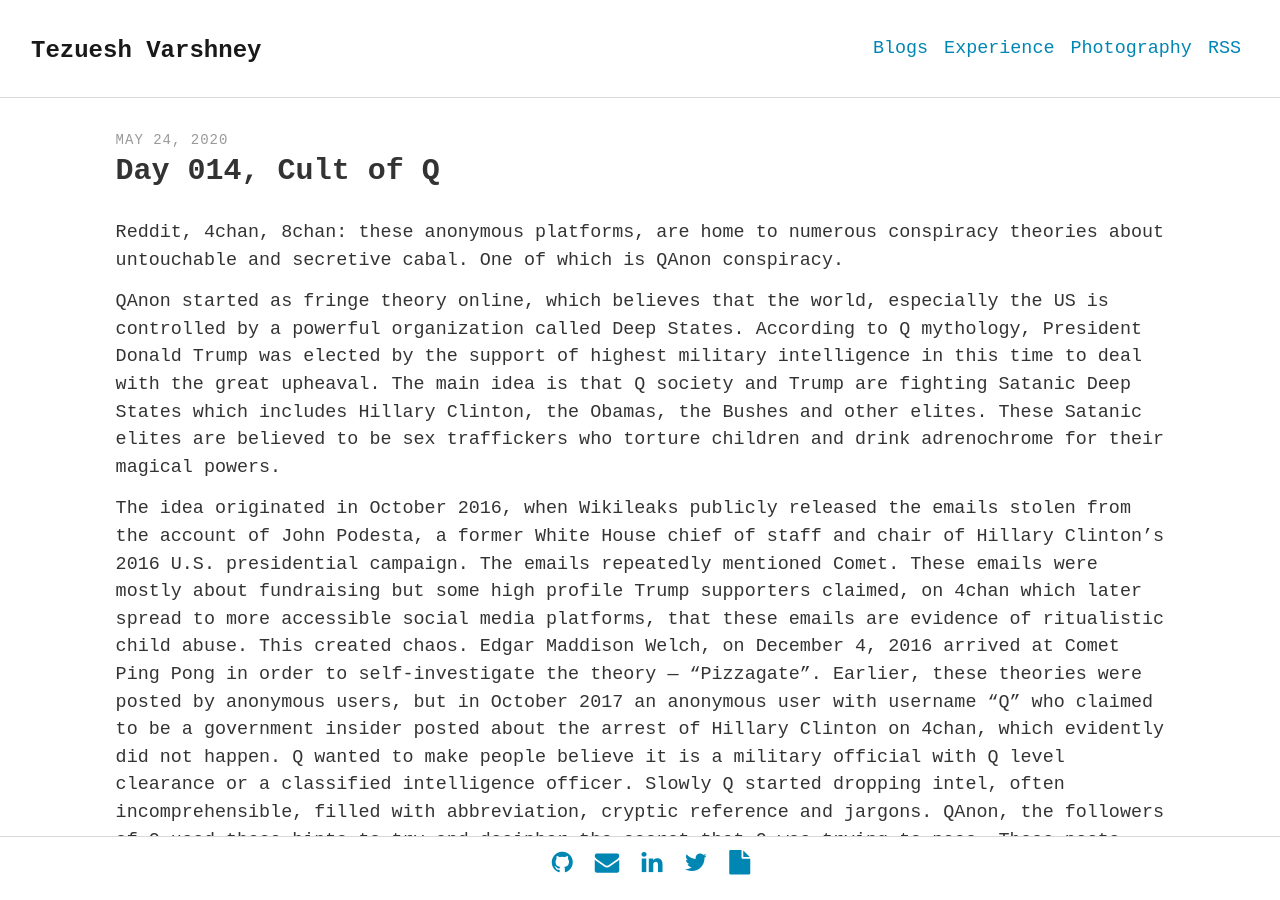
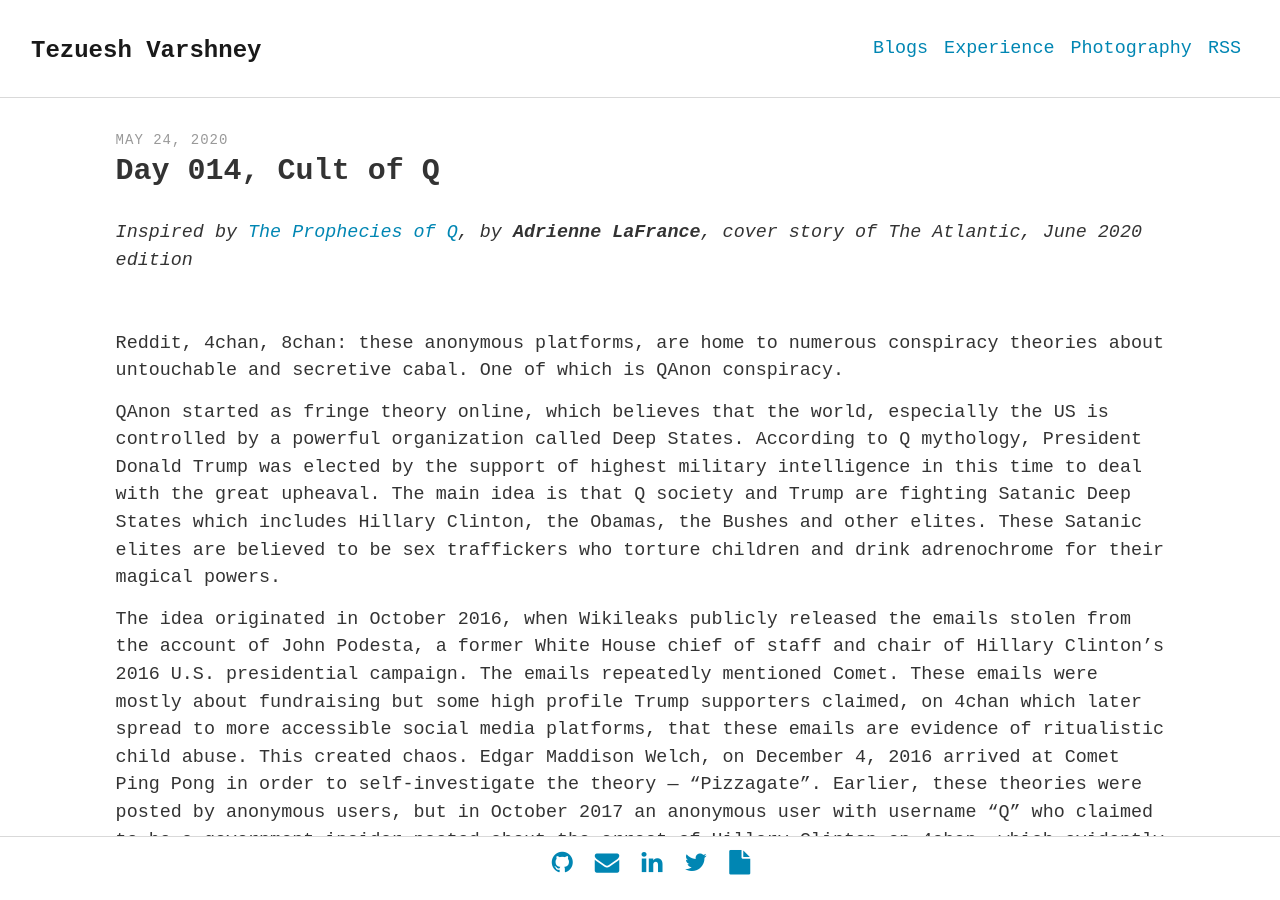
Before and after one commit to square-1111/square-1111.github.io, a Jekyll site: the page built from _posts/2020-05-24-Cult-of-Q.md, in a window 1280 px wide and 900 px high. Built offline with Jekyll 4.4.1, drawn with Linux system fonts in a browser that asks for light colours; some web fonts are replaced.

Commit message:
Add : Credits Day14

```diff
--- a/_posts/2020-05-24-Cult-of-Q.md
+++ b/_posts/2020-05-24-Cult-of-Q.md
@@ -5,6 +5,9 @@
 description: "Conspiracy Theory started by Q"
 keywords: "dummy content"
 ---
+_Inspired by [The Prophecies of Q](https://www.theatlantic.com/magazine/archive/2020/06/qanon-nothing-can-stop-what-is-coming/610567/), by **Adrienne LaFrance**, cover story of The Atlantic, June 2020 edition_
+
+<br>
 
 Reddit, 4chan, 8chan: these anonymous platforms, are home to numerous conspiracy theories about untouchable and secretive cabal. One of which is QAnon conspiracy.
 
```
Also changed, not shown: 1 other file.
